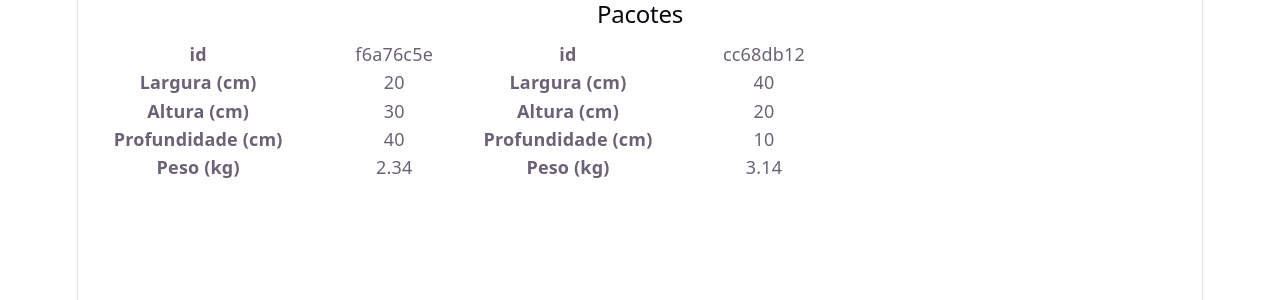
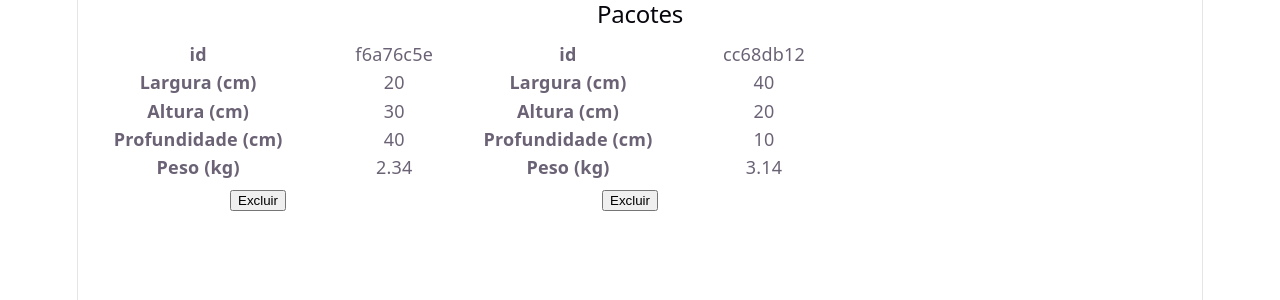
Before and after one commit to ufjf-dcc207/ufjf-dcc207-2026-3-a-atv08-andrelopes132, a React (Vite) app: page / in a window 1280 px wide. Shown: the top 300 px of the page. Built offline with nearby package versions, Linux system fonts and the light colour scheme.

Commit message:
adiciona excluir pacote

```diff
--- a/src/App.tsx
+++ b/src/App.tsx
@@ -23,12 +23,29 @@
 function App() {
   const [pacotes, setPacotes] = useState(data);
 
+  function excluirPacote(pacote : PacoteType){
+
+    /*
+    const novoPacotes = [];
+    for(let i=0; i<pacotes; i++){
+      if ()
+    }
+    */
+
+    const novoPacotes = pacotes.filter(p => p!==pacote);
+    setPacotes(novoPacotes);
+  }
+
   return (
     <>
       <h2>Pacotes</h2>
       <div className="pacotes">
         {pacotes.map(
-          p => <Pacote pacote={p} key={p.id}/>
+          p =>
+            <div key={p.id}>
+              <Pacote pacote={p}/>
+              <button onClick={() => excluirPacote(p)}>Excluir</button>
+            </div>
         )}
 
       </div>
```
